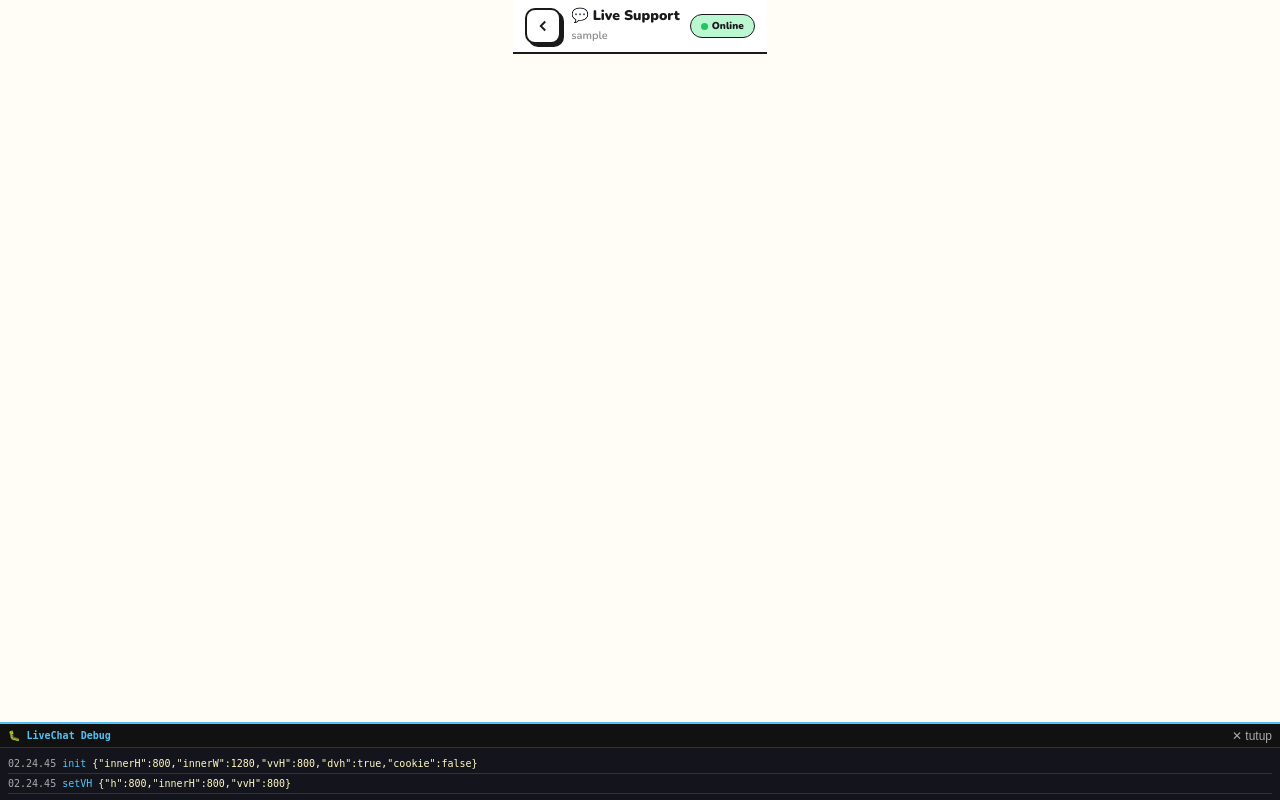
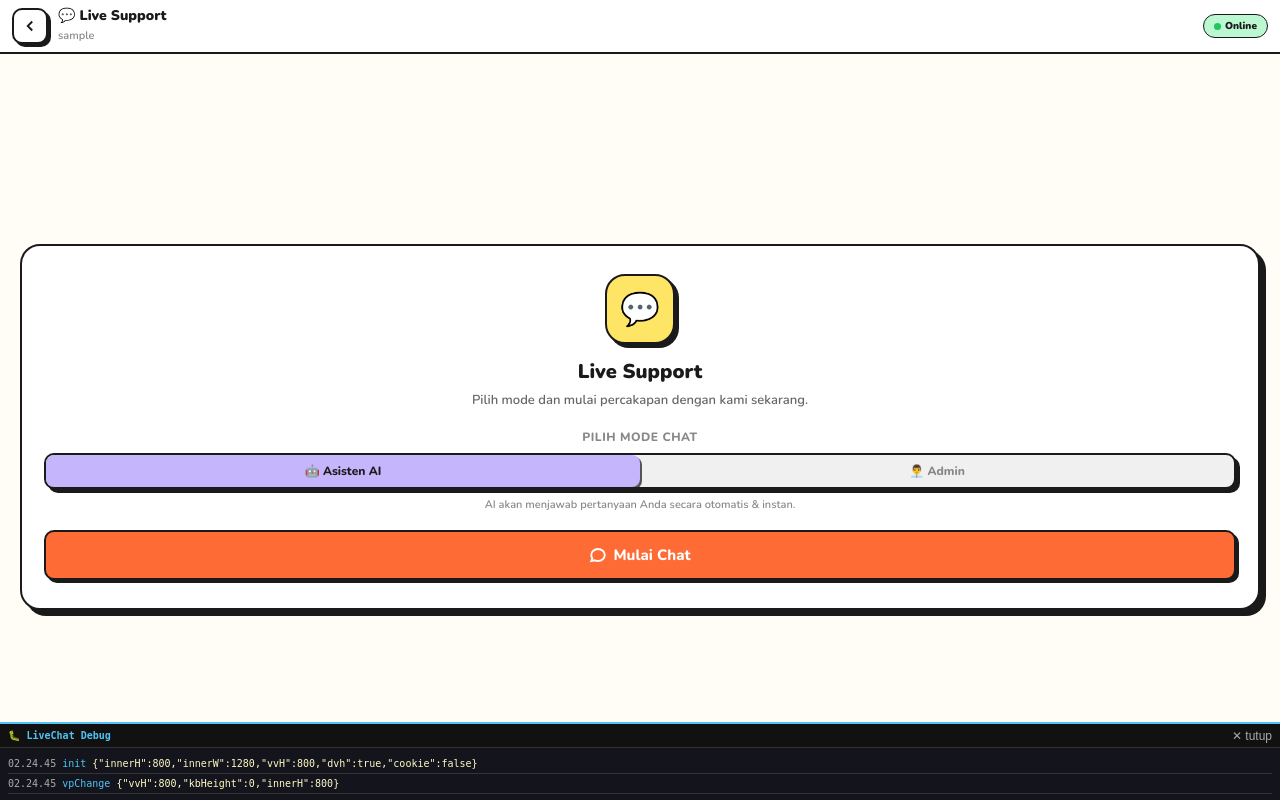
Before and after one commit to NixxyHorwitz/tontonkuy, a PHP site: page /user/livechat.php in a window 1280 px wide. Run offline with PHP 8.4, Linux system fonts and the light colour scheme; a user stored in the database is signed in; data comes from the database, SQL or seed files in the repository; tables that the repository leaves empty or names only in its code hold one stand-in row (values such as "Sample post"); some libraries are stand-ins or nearby versions.

Commit message:
fix: use position:fixed for chat-root (app.css-proof, keyboard-safe)

```diff
--- a/user/livechat.php
+++ b/user/livechat.php
@@ -35,29 +35,29 @@ if ($_abs_fav): ?>
 <?php endif; ?>
 <link rel="stylesheet" href="/assets/css/app.css">
 <style>
-/* ── Mobile-first full height — keyboard-safe layout ── */
+/* ── LiveChat: position:fixed layout (keyboard-safe, app.css-proof) ── */
 * { box-sizing: border-box; }
-html {
-  /* --vh is updated by JS to match visualViewport.height */
-  --vh: 100dvh;
+body { margin: 0; padding: 0; overflow: hidden; background: var(--bg); }
+
+/* Topbar: fixed to top */
+.chat-topbar {
+  position: fixed !important;
+  top: 0; left: 0; right: 0;
+  height: 54px;
+  z-index: 100;
 }
-body {
-  margin: 0; padding: 0;
-  width: 100%;
-  height: var(--vh, 100dvh);
-  max-height: var(--vh, 100dvh);
-  overflow: hidden;
-  display: flex;
-  flex-direction: column;
-  background: var(--bg);
-}
+
+/* Chat root: fills everything below topbar */
 #chat-root {
-  flex: 1 1 0;
-  min-height: 0;
+  position: fixed;
+  top: 54px;
+  left: 0; right: 0;
+  bottom: 0;
+  /* bottom diupdate JS saat keyboard muncul */
   display: flex;
   flex-direction: column;
   overflow: hidden;
-  position: relative;
+  background: var(--bg);
 }
 </style>
 </head>
@@ -880,31 +880,32 @@ function handleKey(e) {
     startChat();
   }
 
-  // ── Set --vh CSS var = visualViewport height so body shrinks when keyboard opens ──
-  function setVH() {
-    const h = window.visualViewport ? window.visualViewport.height : window.innerHeight;
-    document.documentElement.style.setProperty('--vh', h + 'px');
-    dbg('setVH', { h, innerH: window.innerHeight, vvH: window.visualViewport?.height });
+  // ── Keyboard handler: update #chat-root bottom when keyboard appears ──
+  // Dengan position:fixed, kita tinggal adjust 'bottom' = window.innerHeight - visualViewport.height
+  const chatRoot = document.getElementById('chat-root');
+  function onVpChange() {
+    if (!chatRoot) return;
+    const vvH   = window.visualViewport?.height ?? window.innerHeight;
+    const vvTop = window.visualViewport?.offsetTop ?? 0;
+    // bottom = space occupied by keyboard
+    const kbHeight = window.innerHeight - vvH - vvTop;
+    chatRoot.style.bottom = Math.max(0, kbHeight) + 'px';
+    dbg('vpChange', { vvH, kbHeight, innerH: window.innerHeight });
     scrollBottom();
   }
 
   if (window.visualViewport) {
-    window.visualViewport.addEventListener('resize', setVH);
-    window.visualViewport.addEventListener('scroll', () => {
-      // Compensate offset when viewport scrolls due to keyboard
-      const offsetTop = window.visualViewport.offsetTop || 0;
-      document.documentElement.style.setProperty('--vp-offset', offsetTop + 'px');
-      setVH();
-    });
+    window.visualViewport.addEventListener('resize', onVpChange);
+    window.visualViewport.addEventListener('scroll', onVpChange);
   }
-  window.addEventListener('resize', setVH);
-  setVH();
+  window.addEventListener('resize', onVpChange);
+  onVpChange();
 
-  // Scroll ke bawah setelah keyboard muncul (iOS delay)
+  // iOS: scroll to bottom setelah keyboard animation selesai
   const chatInput = document.getElementById('chat-input');
   if (chatInput) {
-    chatInput.addEventListener('focus', () => setTimeout(() => { setVH(); scrollBottom(); }, 350));
-    chatInput.addEventListener('blur',  () => setTimeout(setVH, 350));
+    chatInput.addEventListener('focus', () => setTimeout(() => { onVpChange(); scrollBottom(); }, 350));
+    chatInput.addEventListener('blur',  () => setTimeout(onVpChange, 350));
   }
 })();
 </script>
```
